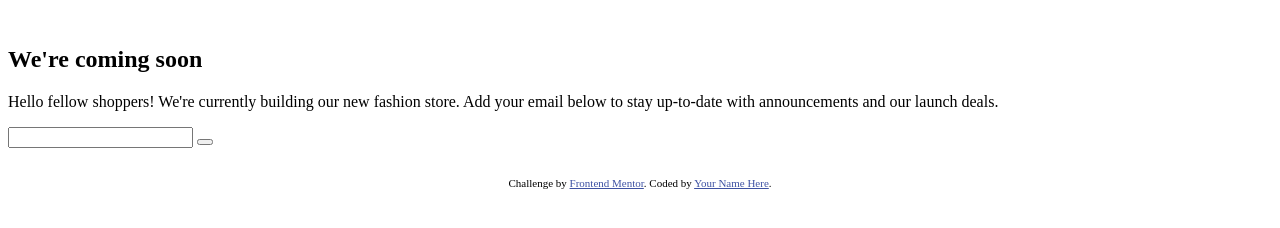
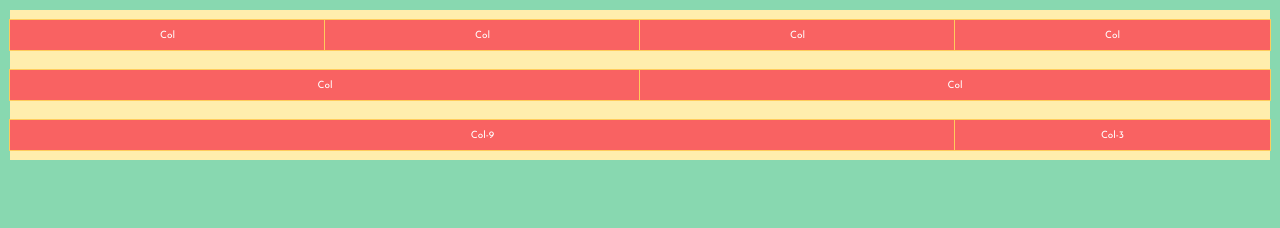
Before and after one commit to oyin-k/coming-soon-fem, a website: page index.html in a window 1280 px wide. Drawn offline with Linux system fonts and the light colour scheme.

Commit message:
WIP: grid layout

```diff
--- a/index.html
+++ b/index.html
@@ -10,6 +10,8 @@
 
   <title>Frontend Mentor | Base Apparel coming soon page</title>
 
+  <link rel="stylesheet" href="dist/css/main.css">
+
   <!-- Feel free to remove these styles or customise in your own stylesheet 👍 -->
   <style>
     .attribution { font-size: 11px; text-align: center; }
@@ -18,7 +20,8 @@
 </head>
 <body>
 
-  <div class="container">
+  <div class="container-fluid">
+    <!-- <div class="container__row">
       <section class="site-info">
         <div class="site-info__logo-box">
           <img src="" alt="" class="site-info__logo">
@@ -37,26 +40,43 @@
             </p>
           </div>
           <div class="main-content__user-email">
-          <input class="main-content__input-field" type="text">
+            <input class="main-content__input-field" placeholder="Email Address" type="text">
             <button class="main-content__cta">
               <i class="main-content__cta-icon"></i>
             </button>
           </div>
         </div>
       </section>
+    </div>
+    <div class="container__row">
       <section class="landing-image">
         <img src="" alt="" class="landing-image__img">
       </section>
+    </div> -->
+    <div class="container__row">
+      <div class="container__col-3">Col</div>
+      <div class="container__col-3">Col</div>
+      <div class="container__col-3">Col</div>
+      <div class="container__col-3">Col</div>
     </div>
 
+    <div class="container__row">
+      <div class="container__col-6">Col</div>
+      <div class="container__col-6">Col</div>
+    </div>
 
-  <!-- Email Address -->
+    <div class="container__row">
+      <div class="container__col-9">Col-9</div>
+      <div class="container__col-3">Col-3</div>
+    </div>
 
-  <footer>
+  </div>
+
+  <!-- <footer>
     <p class="attribution">
       Challenge by <a href="https://www.frontendmentor.io?ref=challenge" target="_blank">Frontend Mentor</a>.
       Coded by <a href="#">Your Name Here</a>.
     </p>
-  </footer>
+  </footer> -->
 </body>
 </html>
--- a/src/sass/abstracts/_variables.scss
+++ b/src/sass/abstracts/_variables.scss
@@ -1,4 +1,4 @@
-/* Colors */
+/* COLORS */
 
 //Primary - Red
 $color-primary-desaturated: hsl(0, 36%, 70%);
@@ -11,8 +11,13 @@ $color-grey-dark-red: hsl(0, 6%, 24%);
 $gradient-1: linear, 135deg, from hsl(0, 0%, 100%), to hsl(0, 100%, 98%);
 $gradient-2: linear, 135deg, from hsl(0, 80%, 86%), to hsl(0, 74%, 74%);
 
-/* Fonts */
+/* FONTS */
 
-$font-tiny: normal 400 1.2rem/2rem 'Josefin Sans';
-$font-medium: normal 400 1.6rem/2.6rem 'Josefin Sans';
-$font-big: normal 600 4.8rem/5rem 'Josefin Sans';
+// $font-tiny:          normal 400 1.2rem/2rem 'Josefin Sans';
+// $font-medium:        normal 400 1.6rem/2.6rem 'Josefin Sans';
+// $font-big:           normal 600 4.8rem/5rem 'Josefin Sans';
+
+/* GRID */
+
+$grid-width: 100%;
+$grid__cols: 12;
--- a/src/sass/base/_base.scss
+++ b/src/sass/base/_base.scss
@@ -1,4 +1,57 @@
-* {
+*,
+*::after,
+*::before {
     margin: 0;
     padding: 0;
+    box-sizing: inherit;
 }
+
+html {
+    font-size: 62.5%;
+}
+
+body {
+    box-sizing: border-box;
+}
+
+// .container {
+//     background-color: #88d8b0;
+//     padding: 10px;
+//     box-sizing: border-box;
+//     &__row {
+//       background-color: #ffeead;
+//     }
+//     &__col {
+//       height: 30px;
+//       background-color: #ff6f69;
+//       outline: 	1px solid #ffcc5c;
+//       margin: 10px 0;
+//       display: flex;
+//       align-items: center;
+//       justify-content: space
+//       color: #fff;
+//     }
+//   }
+
+.container {
+    &-fluid {
+        background-color: #88d8b0;
+        padding: 1rem;
+    }
+
+    &__row {
+        background-color: #ffeead;
+    }
+
+}
+
+[class*="container__col-"] {
+    height: 3rem;
+    background-color: $color-primary-soft;
+    color: #fff;
+    outline: 1px solid #ffcc5c;
+    margin: 1rem 0;
+    display: flex;
+    align-items: center;
+    justify-content: space-around;
+}
--- a/src/sass/base/_typography.scss
+++ b/src/sass/base/_typography.scss
@@ -0,0 +1,6 @@
+body {
+    font-family: 'Josefin Sans', sans-serif;
+    font-weight: 400;
+    line-height: 1.7;
+    color: $color-primary-soft;
+}
--- /dev/null
+++ b/src/sass/layouts/_grid.scss
@@ -0,0 +1,17 @@
+.container {
+    &-fluid {
+        height: 100vh;
+        max-width: $grid-width;
+    }
+   &__row {
+        display: flex;
+        flex-wrap: wrap;
+        width: 100%;
+   }
+   @for $i from 1 through $grid__cols {
+        &__col-#{$i} {
+            flex-basis: (100 / ( $grid__cols / $i ) ) * 1%;
+        }
+   }
+
+}
--- a/src/sass/main.scss
+++ b/src/sass/main.scss
@@ -1,7 +1,13 @@
+// Abstract
 @import "abstracts/mixins";
 @import "abstracts/variables";
 
+//Base
 @import "base/base";
 @import "base/typography";
 
+//Layouts
+@import "layouts/grid";
+
+//Pages
 @import "pages/landing";
--- a/style-guide.md
+++ b/style-guide.md
@@ -31,5 +31,5 @@ The designs were created to the following widths:
 
 ### Font
 
-- Family: [Josefin Sans](https://fonts.google.com/specimen/Josefin+Sans)
+- Family: Josefin Sans](https://fonts.google.com/specimen/Josefin+Sans)
 - Weights: 300, 400, 600
```
Also changed, not shown: dist/css/main.css. Lines whose indentation alone changed are shown as unchanged.
